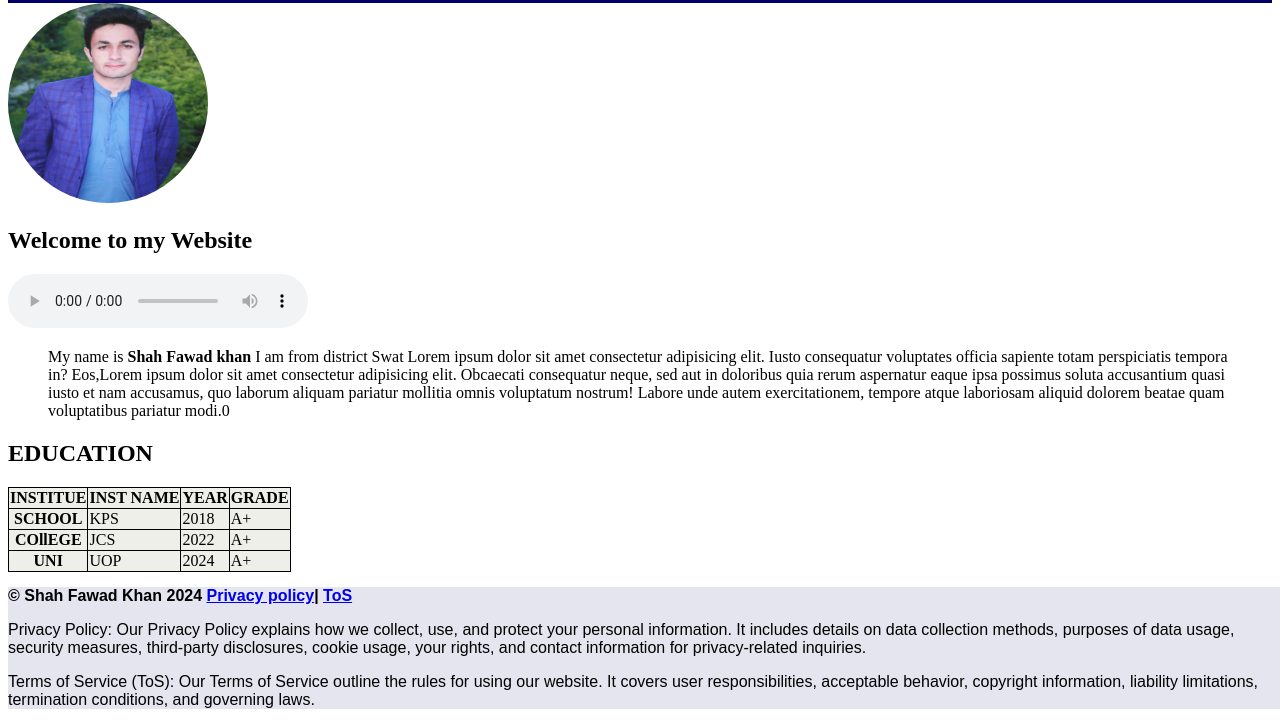
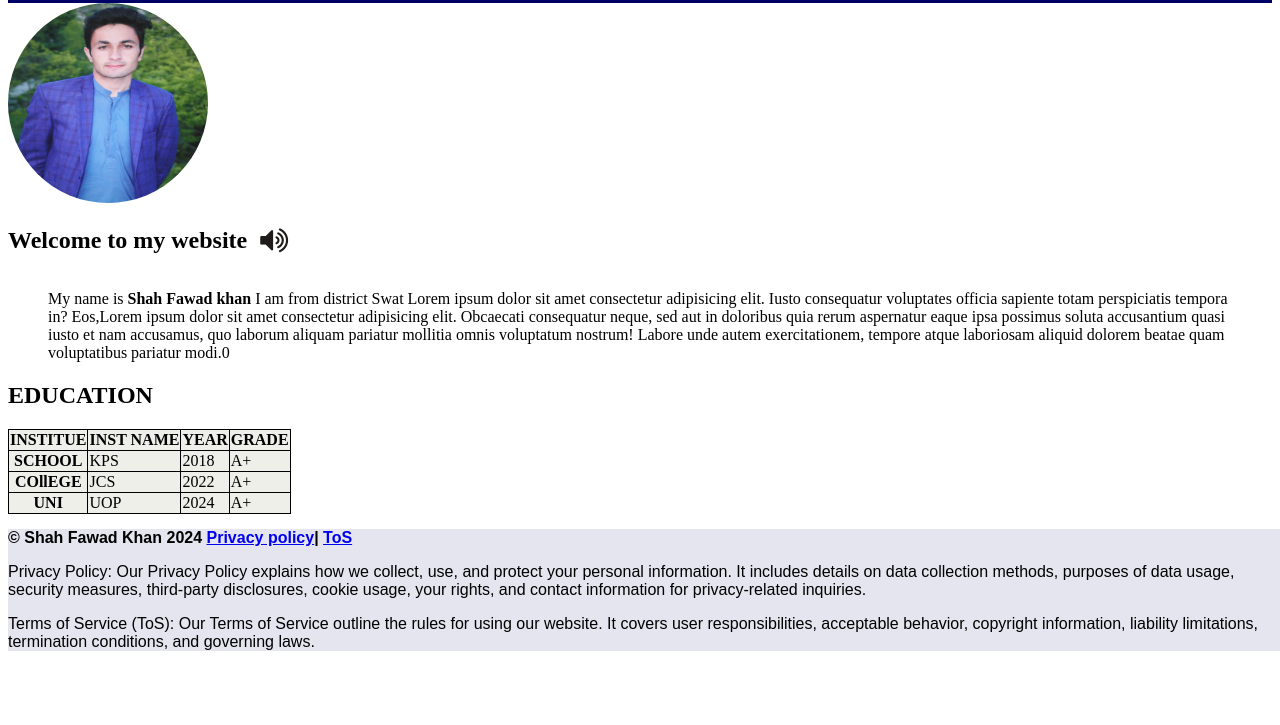
Before and after one commit to shahfawadkhan/portfolio-website, a plain HTML site: page index.html in a window 1280 px wide. Shown: the part 80-805 px from the top of the page. Drawn offline with Linux system fonts and the light colour scheme.

Commit message:
add audio icon to the website

```diff
--- a/index.html
+++ b/index.html
@@ -5,7 +5,7 @@
     <meta name="viewport" content="width=device-width, initial-scale=1.0">
     <title>Document</title>
     <link rel="stylesheet" href="style.css">
-</head>
+    <link rel="stylesheet" href="https://cdnjs.cloudflare.com/ajax/libs/font-awesome/4.7.0/css/font-awesome.min.css"></head>
 <body>
     <header>
         <nav id="nav-bar">
@@ -20,13 +20,11 @@
 
     <article>
         <img src="./images/6f28b4e1-efee-42b7-a896-9124b6fea246.jpg" alt="myimg" width="200" height="200" style="border-radius: 50%;">
-        <h1>Welcome to my Website</h1>
     </article>
-
-    <article>
-        <audio src="./audio/Hello My name is sha.mp3" controls></audio>
+    <article id="volume">
+        <h1>Welcome to my website</h1>
+        <i class="fa fa-volume-up speaker" style="font-size:30px;color:rgb(32, 27, 27)"></i>
     </article>
-
     <section>
         <p>
             <blockquote>My name is <b>Shah Fawad khan</b> I am from district Swat Lorem ipsum dolor sit amet consectetur adipisicing elit. Iusto consequatur voluptates officia sapiente totam perspiciatis tempora in? Eos,Lorem ipsum dolor sit amet consectetur adipisicing elit. Obcaecati consequatur neque, sed aut in doloribus quia rerum aspernatur eaque ipsa possimus soluta accusantium quasi iusto et nam accusamus, quo laborum aliquam pariatur mollitia omnis voluptatum nostrum! Labore unde autem exercitationem, tempore atque laboriosam aliquid dolorem beatae quam voluptatibus pariatur modi.0</blockquote>
@@ -77,5 +75,6 @@
             </p>
 
     </footer>
+    <script src="script.js"></script>
 </body>
 </html>
--- /dev/null
+++ b/script.js
@@ -0,0 +1,6 @@
+let speaker = document.querySelector(".speaker");
+
+speaker.addEventListener("click" , ()=>{
+   let audio = new Audio("./audio/audio.mp3");
+   audio.play();
+})
--- a/style.css
+++ b/style.css
@@ -24,3 +24,9 @@ thead,tr,th,tbody,tfoot,td,table{
     color:black;
     font-family: Arial, sans-serif;
 }
+#volume{
+    width: 280px;
+    display: flex;
+    align-items: center;
+    justify-content: space-between;
+}
```
Also changed, not shown: 2 other files.
